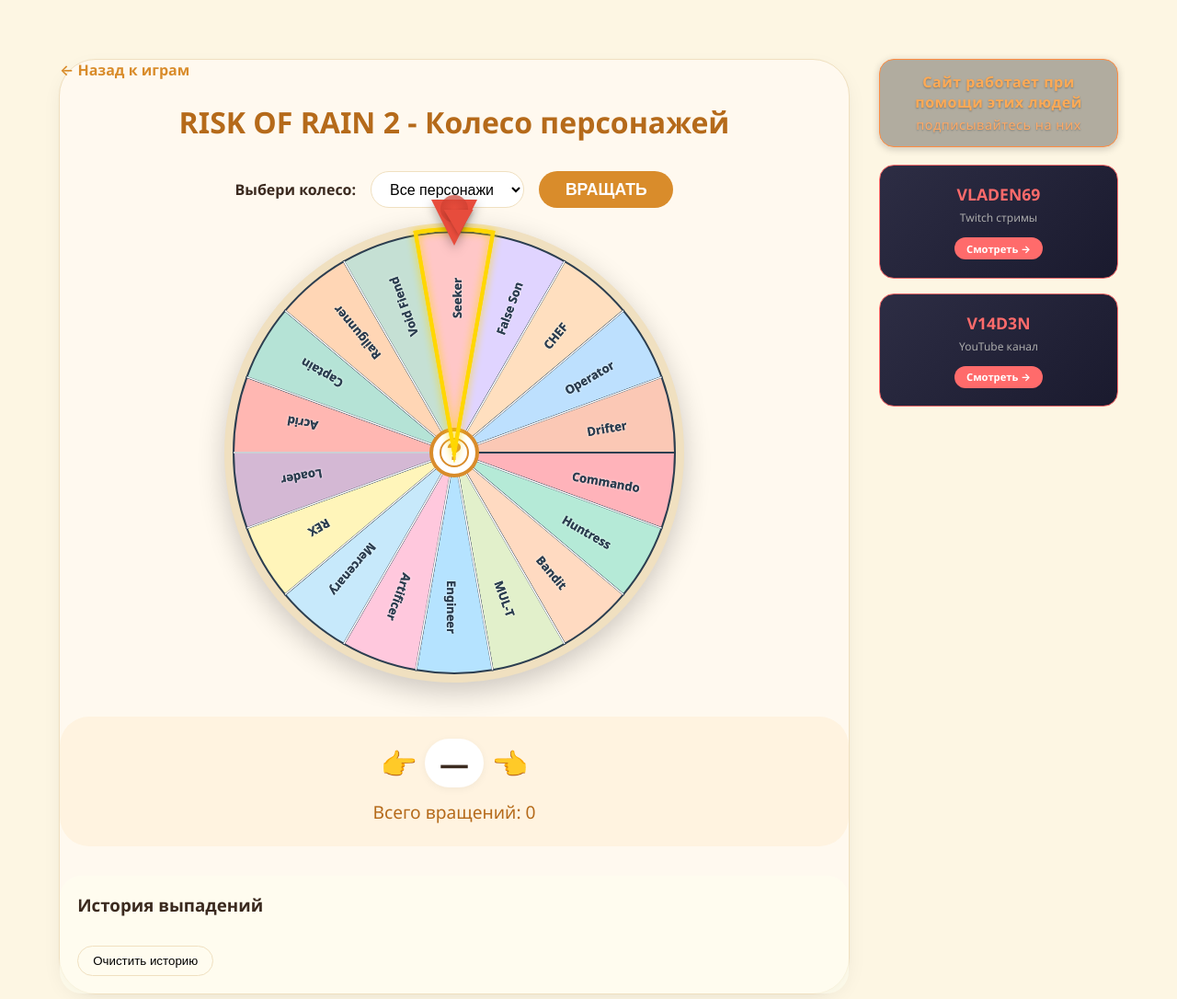
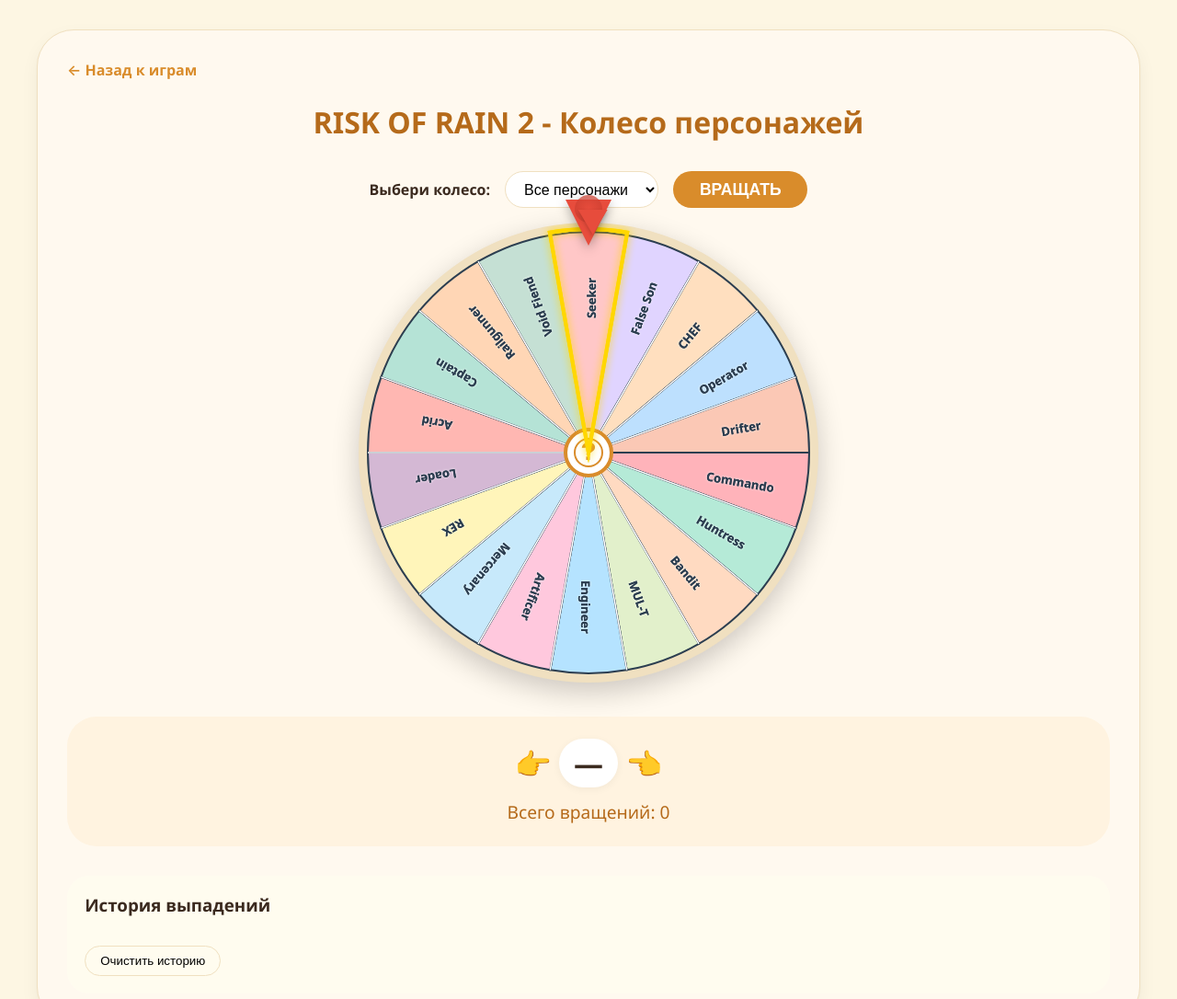
Before and after one commit to HieGu/-, a website: page game/wheel/ror2.html in a window 1280 px wide. Shown: the top 1086 px of the page at 92% size. Drawn offline with Linux system fonts and the light colour scheme.

Commit message:
Add files via upload

```diff
--- a/game/wheel/ror2.html
+++ b/game/wheel/ror2.html
@@ -5,166 +5,16 @@
     <meta name="viewport" content="width=device-width, initial-scale=1.0">
     <title>Risk of Rain 2 - Challenge Wheel</title>
 
-    <!-- Иконки -->
     <link rel="apple-touch-icon" sizes="180x180" href="../../icon/apple-touch-icon.png">
     <link rel="icon" type="image/png" sizes="32x32" href="../../icon/favicon-32x32.png">
     <link rel="icon" type="image/png" sizes="16x16" href="../../icon/favicon-16x16.png">
     <link rel="manifest" href="../../icon/site.webmanifest">
 
     <link rel="stylesheet" href="../../css/style.css">
-    <style>
-        .main-layout {
-            display: flex;
-            justify-content: center;
-            gap: 2rem;
-            max-width: 1400px;
-            margin: 0 auto;
-            padding: 2rem;
-        }
-
-        .main-content {
-            flex: 1;
-            max-width: 900px;
-        }
-
-        .right-sidebar {
-            width: 260px;
-            flex-shrink: 0;
-        }
-        .ads-header {
-    text-align: center;
-    margin-bottom: 1.2rem;
-    padding: 0.8rem;
-    background: rgba(0, 0, 0, 0.3);
-    border-radius: 1rem;
-    border: 1px solid #ff8c42;
-    box-shadow: 0 2px 8px rgba(0, 0, 0, 0.2);
-}
-
-.ads-header p {
-    color: #ff8c42;
-    font-size: 0.95rem;
-    margin: 0;
-    line-height: 1.4;
-    letter-spacing: 0.5px;
-    text-shadow: 0 1px 2px rgba(0, 0, 0, 0.3);
-}
-
-.ads-header p:first-child {
-    font-weight: bold;
-    color: #ffaa55;
-    font-size: 1rem;
-    margin-bottom: 0.2rem;
-}
-
-.ads-header p:last-child {
-    color: #ffaa66;
-    font-size: 0.9rem;
-}
-        .ads-container {
-            position: sticky;
-            top: 2rem;
-            display: flex;
-            flex-direction: column;
-            gap: 1rem;
-        }
-
-        .ad-fixed {
-            background: linear-gradient(135deg, #2d2d44 0%, #1a1a2e 100%);
-            border: 1px solid #ff6b6b;
-            border-radius: 1rem;
-            overflow: hidden;
-            transition: all 0.3s ease;
-        }
-
-        .ad-fixed:hover {
-            transform: translateY(-4px);
-            border-color: #ff9999;
-            box-shadow: 0 10px 20px rgba(0,0,0,0.2);
-        }
-
-        .ad-link {
-            text-decoration: none;
-            color: inherit;
-            display: block;
-            padding: 1.2rem;
-        }
-
-        .ad-content {
-            text-align: center;
-        }
-
-        .ad-text h4 {
-            color: #ff6b6b;
-            margin-bottom: 0.3rem;
-            font-size: 1.1rem;
-        }
-
-        .ad-text p {
-            color: #aaa;
-            font-size: 0.75rem;
-            margin-bottom: 0.8rem;
-        }
-
-        .ad-button {
-            display: inline-block;
-            background: #ff6b6b;
-            color: white;
-            padding: 0.3rem 0.8rem;
-            border-radius: 2rem;
-            font-size: 0.7rem;
-            font-weight: bold;
-            transition: background 0.2s;
-        }
-
-        .ad-link:hover .ad-button {
-            background: #ff5252;
-        }
-
-        .game-container {
-            max-width: 100%;
-            padding: 0;
-        }
-
-        @media (max-width: 1000px) {
-            .main-layout {
-                flex-direction: column;
-                align-items: center;
-            }
-
-            .right-sidebar {
-                width: 100%;
-                max-width: 500px;
-            }
-
-            .ads-container {
-                position: static;
-                flex-direction: row;
-            }
-
-            .ad-fixed {
-                flex: 1;
-            }
-        }
-
-        @media (max-width: 700px) {
-            .main-layout {
-                padding: 1rem;
-            }
-
-            .ads-container {
-                flex-direction: column;
-            }
-        }
-    </style>
 </head>
 <body>
-    <div class="main-layout">
-        <!-- Основной контент -->
-        <main class="main-content">
     <div class="game-container">
         <a href="../../index.html" class="back-btn">← Назад к играм</a>
-
         <h1>RISK OF RAIN 2 - Колесо персонажей</h1>
 
         <div class="wheel-selector">
@@ -193,40 +43,6 @@
             <button id="clearHistoryBtn">Очистить историю</button>
         </div>
     </div>
-        </main>
-
-        <!-- Правая фиксированная панель с рекламой -->
-        <aside class="right-sidebar">
-            <div class="ads-header">
-                <p>Сайт работает при помощи этих людей</p>
-                <p>подписывайтесь на них</p>
-            </div>
-            <div class="ads-container">
-                <div class="ad-fixed">
-                    <a href="https://www.twitch.tv/vladen69" target="_blank" class="ad-link">
-                        <div class="ad-content">
-                            <div class="ad-text">
-                                <h4>VLADEN69</h4>
-                                <p>Twitch стримы</p>
-                                <span class="ad-button">Смотреть →</span>
-                            </div>
-                        </div>
-                    </a>
-                </div>
-                <div class="ad-fixed">
-                    <a href="https://www.youtube.com/@v14d3n" target="_blank" class="ad-link">
-                        <div class="ad-content">
-                            <div class="ad-text">
-                                <h4>V14D3N</h4>
-                                <p>YouTube канал</p>
-                                <span class="ad-button">Смотреть →</span>
-                            </div>
-                        </div>
-                    </a>
-                </div>
-            </div>
-        </aside>
-    </div>
 
     <script src="../../js/wheel.js"></script>
     <script>
```
Lines whose indentation alone changed are shown as unchanged.
